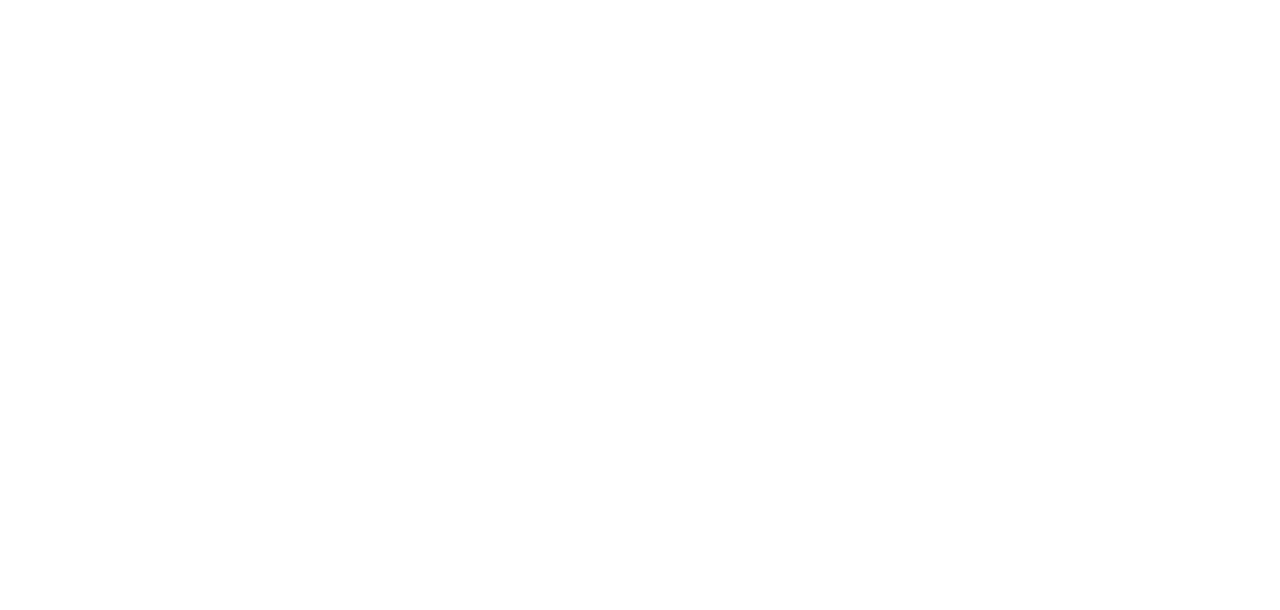
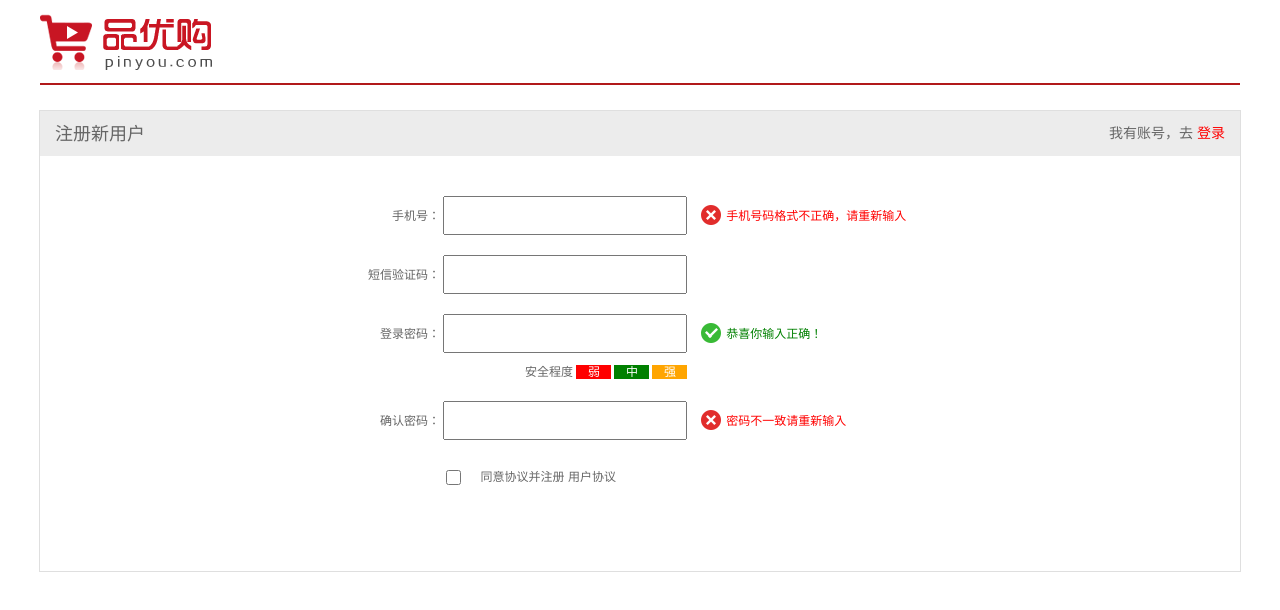
Before and after one commit to wx-work/Front_end_practices, a plain HTML site: page register.html in a window 1280 px wide. Drawn offline with Linux system fonts and the light colour scheme.

Commit message:
注册页主体（差尾部细节）

```diff
--- a/css/register.css
+++ b/css/register.css
@@ -4,3 +4,106 @@
     margin: 0px auto;
 }
 /* 版心 */
+
+/* head */
+.head {
+    height: 83px;
+    line-height: 83px;
+    border-bottom: 2px solid #b1191a;
+}
+/* 主体 */
+.main {
+    height: 460px;
+    margin-top: 25px;
+    border: 1px solid #dfdfdf;
+}
+.guide {
+    height: 45px;
+    line-height: 45px;
+    background-color: #ececec;
+}
+.tip {
+    font-size: 18px;
+    margin-left: 15px;
+}
+.login {
+    float: right;
+    margin-right: 15px;
+    font-size: 14px;
+}
+.login a {
+    color: red;
+}
+.refister-info {
+    width: 600px;
+    margin: 40px auto 0px;
+}
+.refister-info ul li {
+    margin-bottom: 20px;
+}
+.refister-info ul li label {
+    display: inline-block;
+	width: 100px;
+	height: 35px;
+	line-height: 35px;
+	text-align: right;
+}
+.refister-info ul li input {
+    width: 240px;
+    height: 35px;
+}
+.refister-info ul li span {
+    color: red;
+}
+.refister-info ul li span[class="green"] {
+    color: green;
+}
+.icon {
+    display: inline-block;
+    width: 22px;
+    height: 22px;
+    vertical-align: middle;
+    margin: -2px 0px 0px 10px;
+}
+.error {
+    background: url(../images/error.png) no-repeat;
+}
+.correct {
+    background: url(../images/success.png) no-repeat;
+}
+.refister-info ul li:nth-child(3) {
+    margin-bottom: 10px;
+}
+.safe {
+    padding-left: 185px;
+}
+.safe i {
+    display: inline-block;
+    width: 35px;
+    height: 14px;
+    line-height: 14px;
+    text-align: center;
+}
+.safe i:nth-child(1){
+    background-color: red;
+    color: white;
+}
+.safe i:nth-child(2){
+    background-color: green;
+    color: white;
+    margin: 0px 3px ;
+}
+.safe i:nth-child(3){
+    background-color: orange;
+    color: white;
+}
+.refister-info ul li:nth-child(6) input {
+    width: 15px;
+    height: 15px;
+    vertical-align: middle;
+    background-color: red;
+}
+.refister-info ul li:nth-child(6) {
+    padding-left: 106px;
+
+}
--- a/register.html
+++ b/register.html
@@ -11,6 +11,63 @@
 
 </head>
 <body>
-
+    <!-- head区域 -->
+    <div class="head edition_center">
+        <img src="images/logo.png" alt="">
+    </div>
+    <!-- 主体区域 -->
+    <div class="main edition_center">
+        <div class="guide">
+            <span class="tip">注册新用户</span>
+            <div class="login">
+                <span>我有账号，去</span>
+                <a href="">登录</a>
+            </div>
+        </div>
+        <div class="refister-info">
+            <ul>
+                <li>
+                    <label for="phone">手机号：</label>
+                    <input type="tel" id='phone'>
+                    <span>
+                        <i class="icon error"></i>
+                        手机号码格式不正确，请重新输入
+                    </span>
+                </li>
+                <li>
+                    <label for="text">短信验证码：</label>
+                    <input type="number">
+                </li>
+                <li>
+                    <label for="password">登录密码：</label>
+                    <input type="number" id="password">
+                    <span class="green">
+                        <i class="icon correct"></i>
+                        恭喜你输入正确！
+                    </span>
+                </li>
+                <li class="safe">
+                    安全程度
+                    <i>弱</i><i>中</i><i>强</i>
+                </li>
+                <li>
+                    <label for="confirm">确认密码：</label>
+                    <input type="number" id="confirm">
+                    <span>
+                        <i class="icon error"></i>
+                        密码不一致请重新输入
+                    </span>
+                </li>
+                <li>
+                    <input type="checkbox" name="" id="check">
+                    <label for="check">
+                        同意协议并注册
+                    </label>
+                    <a href="#">用户协议</a>
+                </li>
+                <li></li>
+            </ul>
+        </div>
+    </div>
 </body>
 </html>
```
Also changed, not shown: images/error.png (added), images/success.png (added).
